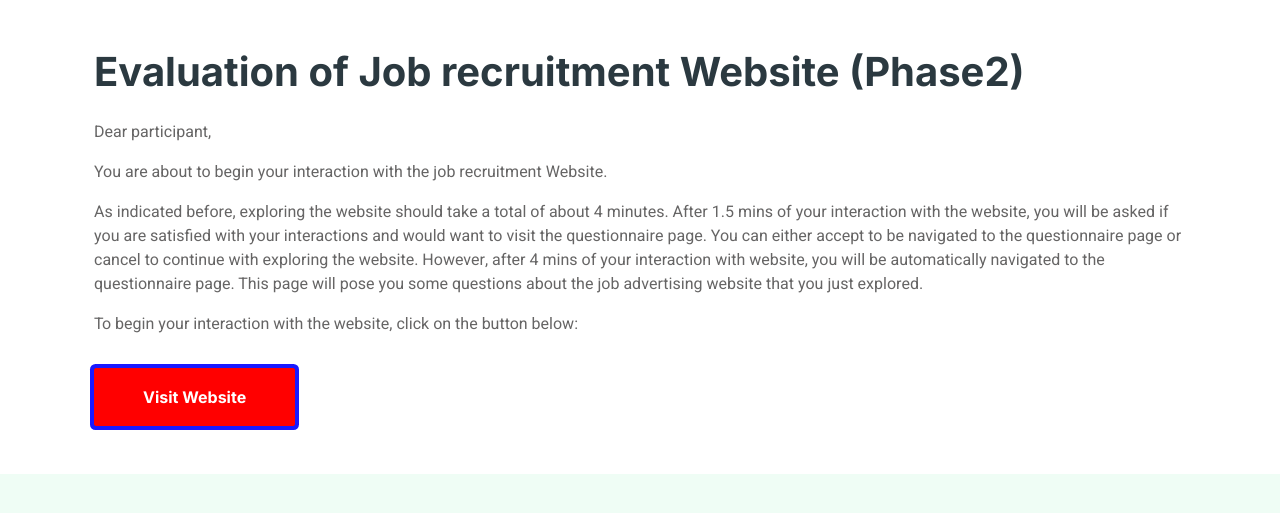
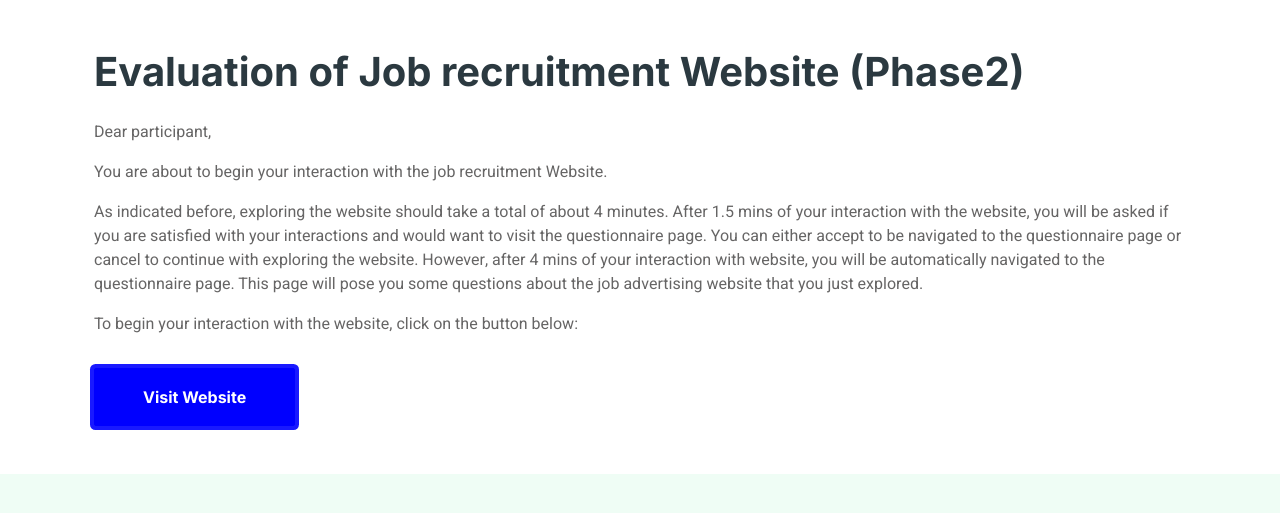
Before and after one commit to YounoussaBen/xyzCompany, a Django app: page / in a window 1280 px wide, with the restyled element focused. Shown: the top 513 px of the page. Run offline with Django 4.2, Linux system fonts and the light colour scheme; some libraries are stand-ins or nearby versions.

Commit message:
change color

```diff
--- a/core/templates/base.html
+++ b/core/templates/base.html
@@ -45,8 +45,8 @@
     /* Override the focus and active styles for the button */
     .btn-primary:focus,
     .btn-primary:active {
-        background-color: #ff0000;
-        border-color: #ff0000;
+        background-color: #0000ff;
+        border-color: #0000ff;
         /* Add any other styles you want to modify */
     }
 </style>
--- a/core/templates/help.html
+++ b/core/templates/help.html
@@ -45,8 +45,8 @@
     /* Override the focus and active styles for the button */
     .btn-primary:focus,
     .btn-primary:active {
-        background-color: #ff0000;
-        border-color: #ff0000;
+        background-color: #0000ff;
+        border-color: #0000ff;
         /* Add any other styles you want to modify */
     }
 </style>
```
